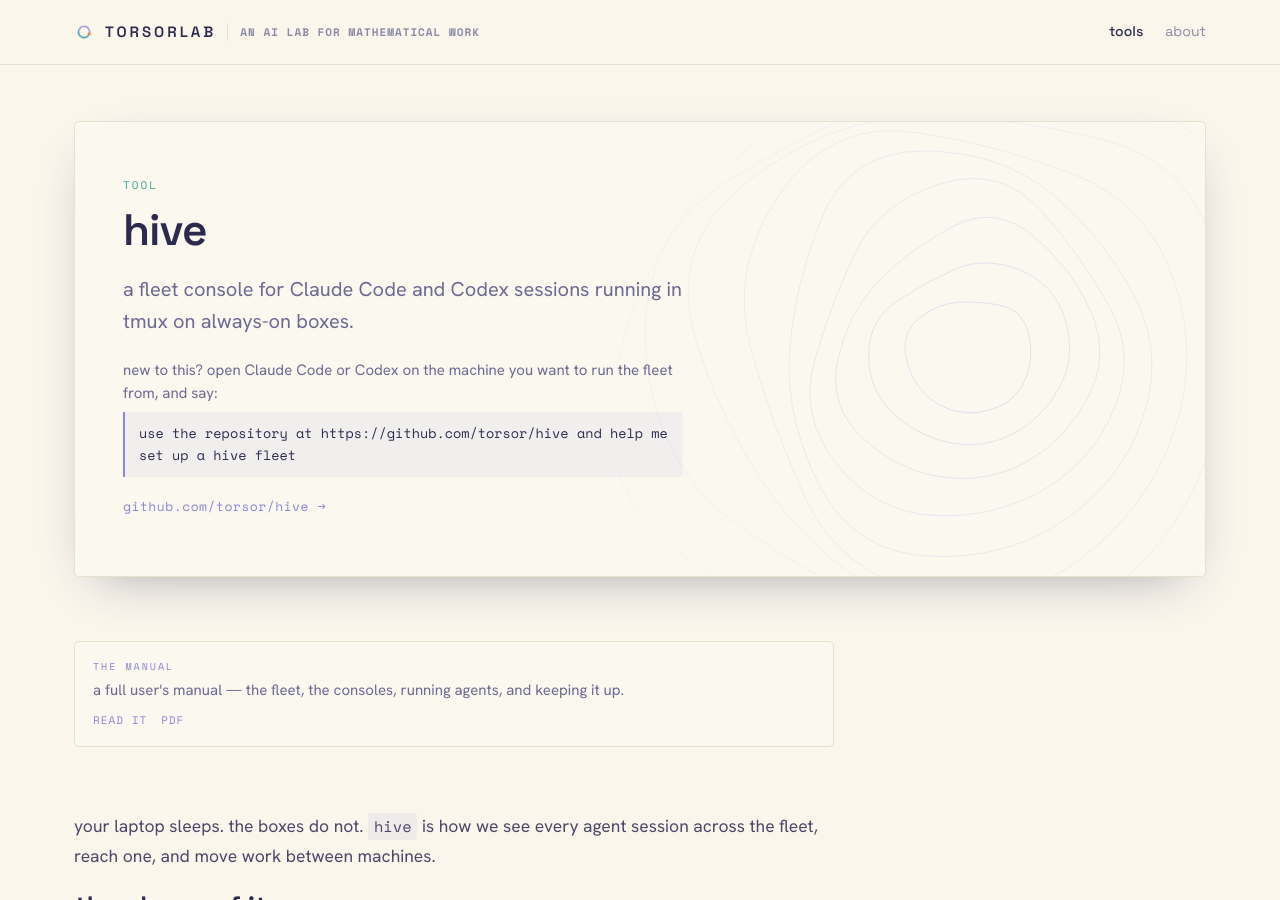
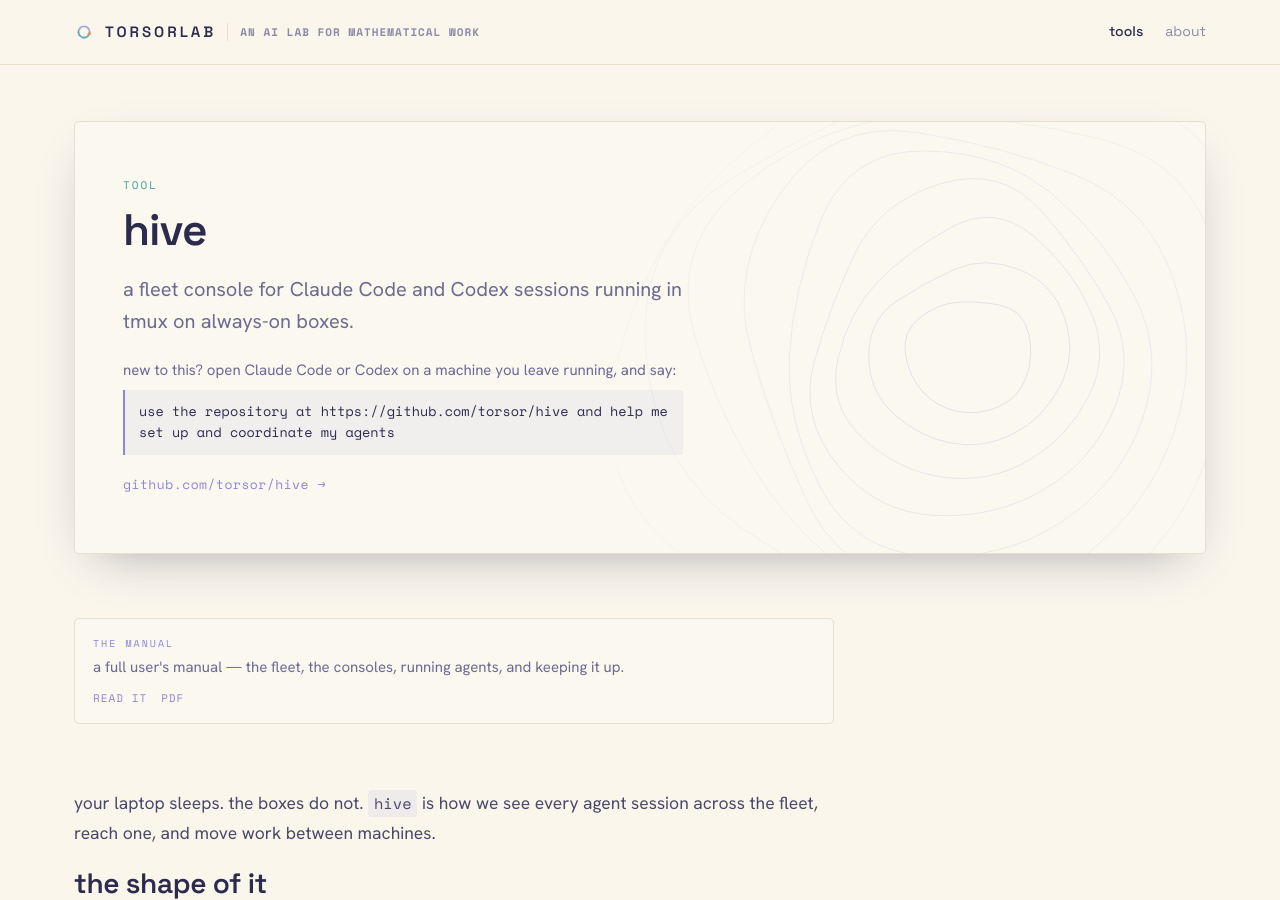
Before and after one commit to torsor/torsorlab, a Jekyll site: the page built from _tools/hive.md, in a window 1280 px wide and 900 px high. Built offline with Jekyll 4.4.1, drawn with Linux system fonts in a browser that asks for light colours.

Commit message:
Take the jargon out of hive's instruction
"help me set up a hive fleet" assumed the reader already knew what a
fleet was, which is the opposite of what these lines are for. Now "help
me set up and coordinate my agents".

The lead had the same problem one line up — "the machine you want to run
the fleet from" — so that is now "a machine you leave running".

Co-Authored-By: Claude Opus 5 (1M context) <noreply@anthropic.com>
Claude-Session: https://claude.ai/code/session_01TVotv4W9HDWY3YqGdHXi4d

```diff
--- a/_tools/hive.md
+++ b/_tools/hive.md
@@ -5,9 +5,9 @@ tagline: a fleet console for Claude Code and Codex sessions running in tmux on a
 status: released
 repo: https://github.com/torsor/hive
 howto_lead: >-
-  new to this? open Claude Code or Codex on the machine you want to run the fleet from, and say:
+  new to this? open Claude Code or Codex on a machine you leave running, and say:
 howto_say: >-
-  use the repository at https://github.com/torsor/hive and help me set up a hive fleet
+  use the repository at https://github.com/torsor/hive and help me set up and coordinate my agents
 order: 4
 manual: true
 manual_blurb: a full user's manual — the fleet, the consoles, running agents, and keeping it up.
```
